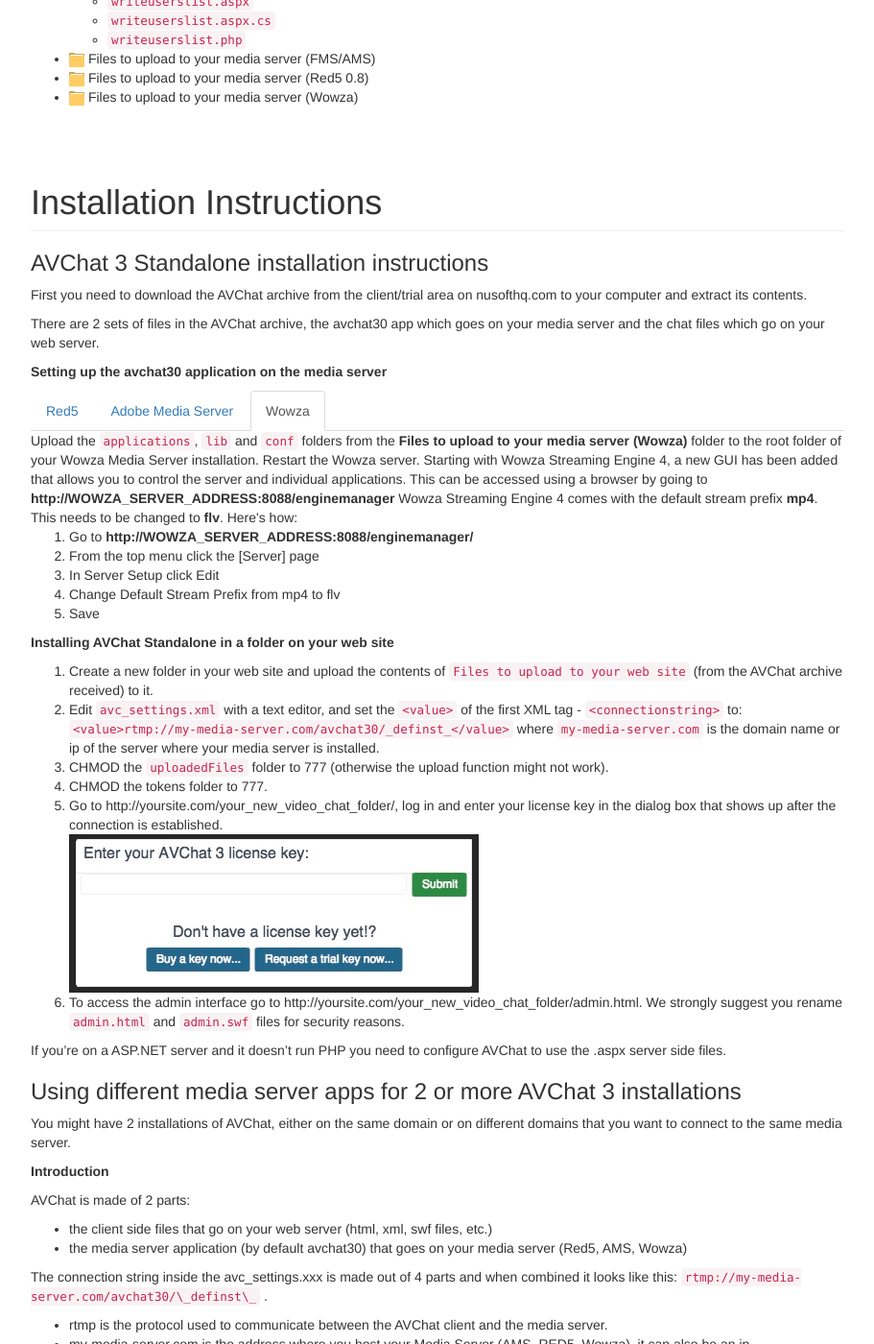
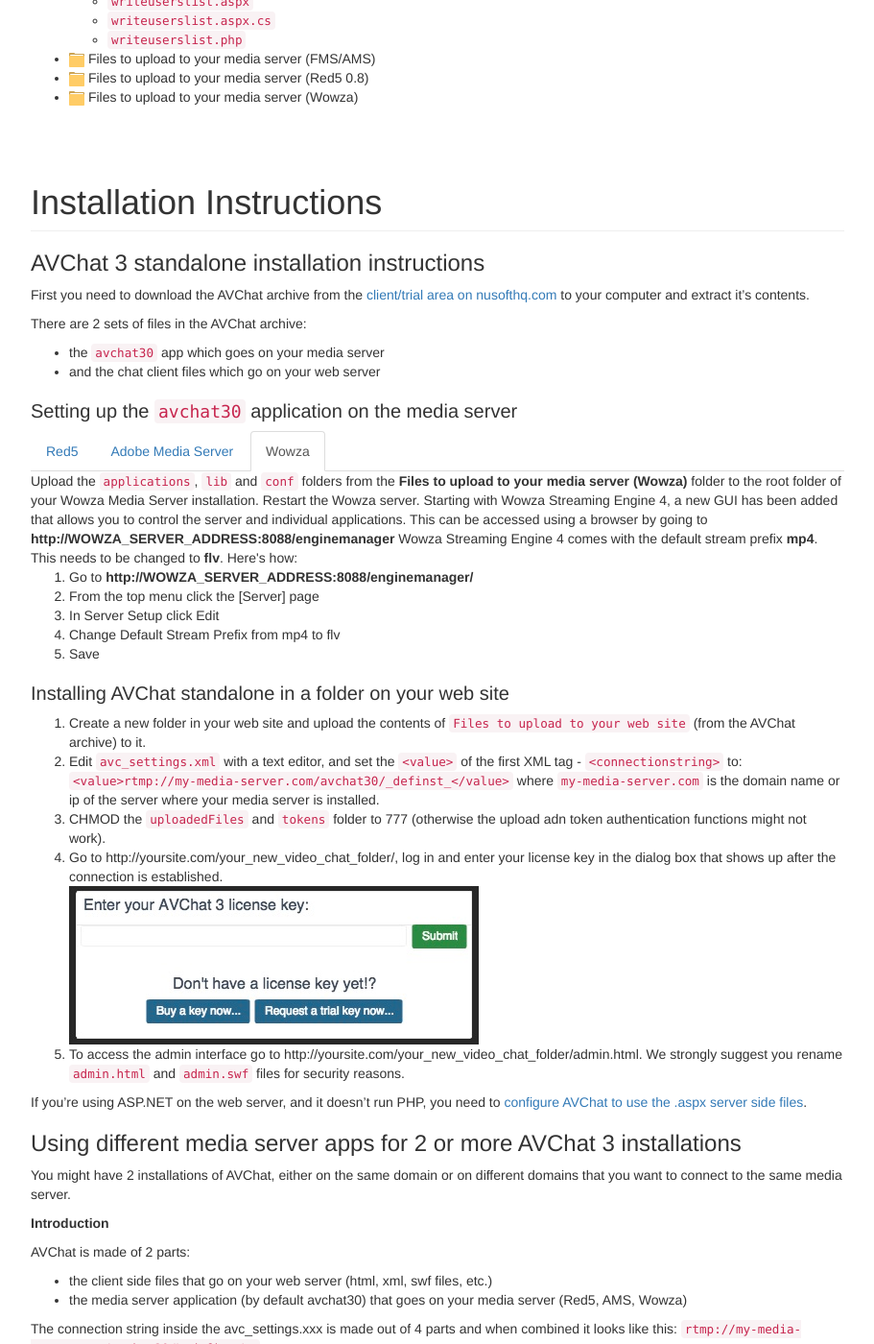
Before and after one commit to nusofthq/avchat-documentation, a Jekyll site: the page built from standalone.md, in a window 1280 px wide and 1400 px high, scrolled down 4500 px. Shown: the whole window at 96% size, without its empty margins (38-949 px from the left). Built offline with Jekyll 4.4.1, drawn with Linux system fonts in a browser that asks for light colours; nearby versions of some CDN libraries; comment, search, counter and statistics services are not loaded; some of the changed text lies outside the part shown.

Commit message:
small changes

```diff
--- a/_includes/installation-instructions.md
+++ b/_includes/installation-instructions.md
@@ -1,27 +1,29 @@
 
-<h2 id="standalone-installation-instructions">AVChat 3 Standalone installation instructions</h2>
+<h2 id="standalone-installation-instructions">AVChat 3 standalone installation instructions</h2>
 
-First you need to download the AVChat archive from the client/trial area on nusofthq.com to your computer and extract its contents.
+First you need to download the AVChat archive from the [client/trial area on nusofthq.com](https://nusofthq.com/c/) to your computer and extract it's contents.
 
-There are 2 sets of files in the AVChat archive, the avchat30 app which goes on your media server and the chat files which go on your web server.
+There are 2 sets of files in the AVChat archive:
 
-**Setting up the avchat30 application on the media server**
+* the `avchat30` app which goes on your media server
+* and the chat client files which go on your web server
+
+### Setting up the `avchat30` application on the media server
 
 
 {% include media-server-app.md %}
 
 
-**Installing AVChat Standalone in a folder on your web site**
+### Installing AVChat standalone in a folder on your web site
 
-1. Create a new folder in your web site and upload the contents of `Files to upload to your web site` (from the AVChat archive received) to it.
+1. Create a new folder in your web site and upload the contents of `Files to upload to your web site` (from the AVChat archive) to it.
 2. Edit `avc_settings.xml` with a text editor, and set the `<value>` of the first XML tag - `<connectionstring>` to: `<value>rtmp://my-media-server.com/avchat30/_definst_</value>` where `my-media-server.com` is the domain name or ip of the server where your media server is installed.
-3. CHMOD the `uploadedFiles` folder to 777 (otherwise the upload function might not work).
-4. CHMOD the tokens folder to 777.
+3. CHMOD the `uploadedFiles` and `tokens` folder to 777 (otherwise the upload adn token authentication functions might not work).
 5. Go to http://yoursite.com/your_new_video_chat_folder/, log in and enter your license key in the dialog box that shows up after the connection is established.
 <img src="http://docs.avchat.net/assets/images/license_key.jpg" class="img-responsive"/>
 6. To access the admin interface go to http://yoursite.com/your_new_video_chat_folder/admin.html. We strongly suggest you rename `admin.html` and `admin.swf` files for security reasons.
 
-If you're on a ASP.NET server and it doesn't run PHP you need to configure AVChat to use the .aspx server side files.
+If you're using ASP.NET on the web server, and it doesn't run PHP, you need to [configure AVChat to use the .aspx server side files](#switching-between-config-files).
 
 <h2 id="using-different-medias-server-apps">Using different media server apps for 2 or more AVChat 3 installations</h2>
 
@@ -37,7 +39,7 @@
 The connection string inside the avc_settings.xxx is made out of 4 parts and when combined it looks like this: `rtmp://my-media-server.com/avchat30/\_definst\_` .
 
 * rtmp is the protocol used to communicate between the AVChat client and the media server.
-* my-media-server.com is the address where you host your Media Server (AMS, RED5, Wowza), it can also be an ip.
+* my-media-server.com is the address where you host your media server (AMS, RED5, Wowza), it can also be an ip.
 * avchat30 this is the (default) name of the application on the media server to which your users will connect.
 * `\_definst\_` is the instance of the avchat30 app to which we connect (AMS for example supports multiple instances).
 
@@ -161,9 +163,9 @@
 
 You have the possibility to switch the type of the configuration files used by AVChat to communicate with the web server (load the settings, request tokens, etc...).
 
-Switching to other types of config files (like the .aspx ones also provided with AVChat) can be done via the sscode flash var explained below.
+Switching to other types of config files (like the .aspx ones also provided with AVChat) can be done via the `sscode` flash var explained below.
 
-By default AVChat uses the PHP set of files (avc_settings.php, token_request.php, etc.) so we need to tell it to use the .aspx set of files. To do that we will use the `sscode` flash var.
+By default AVChat uses the PHP set of files (`avc_settings.php`, `token_request.php`, etc.) so we need to tell it to use the .aspx set of files. To do that we will use the `sscode` flash var.
 
 1. Open up `index.html` and `admin.html` in a text editor and find the following variable: `sscode :"php"`, and replace with:
 `sscode :"aspx"`, like this:
@@ -190,8 +192,7 @@
 2. Click the [Settings] button at the top
 3. In the window that shows up, delete the old key from the text field and insert the new key
 4. Press the [Change Key] button
-5. If successful, you should now see the new limits/expiration date/domain above the license key text field!
-<img src="http://docs.avchat.net/assets/images/licensekey.jpg" class="img-responsive/>"
+5. If successful, you should now see the new limits/expiration date/domain above the license key text field <img src="http://docs.avchat.net/assets/images/licensekey.jpg" class="img-responsive"/>
 
 <h2 id="reset-license-key">How to reset the license key</h2>
 
@@ -235,7 +236,7 @@
 
 [Our online demo](http://avchat.net/demos/avchat30) is frequently updated, so even tough the latest build available for download might be 3097, the demo might be 4210 for example. We update the demo more frequently to test new features and UI changes before we release these changes to the customers.
 
-<h2 id="what-we-need-for-installation">What we need if you want us to perform the AVChat 3 installation</h2>
+<h2 id="what-we-need-for-installation">What we need to install AVChat 3</h2>
 
 Here's what we need to install AVChat for you:
 
@@ -249,11 +250,11 @@
 
 AVChat installations are generally made in the same day if all the data above is correct and complete.
 
-<h2 id="what-we-need-for-installation-media-server">What we need if you want us to perform the media server (Red5/AMS/Wowza) installation</h2>
+<h2 id="what-we-need-for-installation-media-server">What we need to install a media server</h2>
 
-We offer [Media Sever installation service](http://avchat.net/services#installms) for $99/one time fee.
+We offer [Media Sever Installation Service](http://avchat.net/services#installms) for a $99 one time fee.
 
-Here's what we need to install the Media Server for you:
+Here's what we need to install the media server for you:
 
 1. root ssh access to the vps/dedicated server where you want the media server (Red5/FMIS/Wowza) to be installed if have a Linux Server, or Remote Desktop if you have a Windows server.
 2. If you want FMIS or Wowza installed, we will also need the licence key you received after purchasing them.
```
